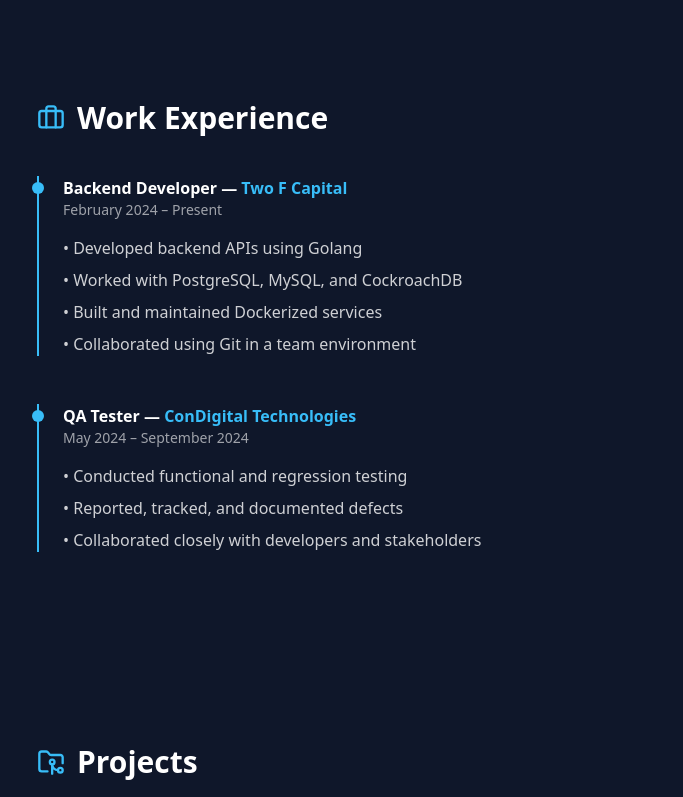
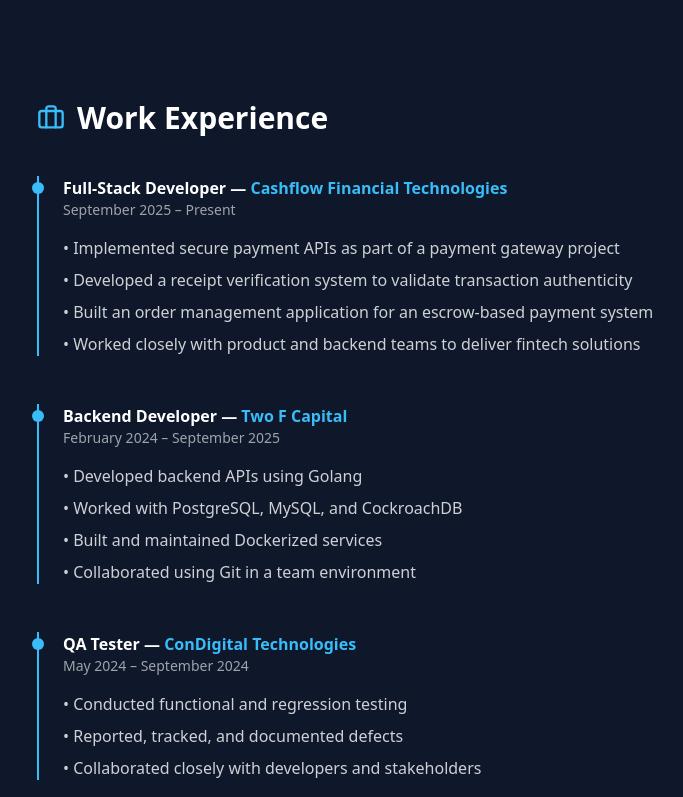
Before and after one commit to Kirubel-Enyew27/portfolio, a React (Vite) app in the folder frontend/: page /#home in a window 1280 px wide. Shown: the part 1848-2645 px from the top of the page, without its empty margins (51-734 px from the left). Built offline with nearby package versions, Linux system fonts and the light colour scheme.

Commit message:
add work experience

```diff
--- a/frontend/src/sections/Experience.tsx
+++ b/frontend/src/sections/Experience.tsx
@@ -9,6 +9,25 @@
       </h2>
 
       <div className="space-y-12">
+          {/* Cashflow Financial Technologies */}
+        <div className="relative border-l-2 border-accent pl-6">
+          <span className="absolute -left-[7px] top-1.5 w-3 h-3 rounded-full bg-accent" />
+
+          <h3 className="font-semibold">
+            Full-Stack Developer —{" "}
+            <span className="text-accent">Cashflow Financial Technologies</span>
+          </h3>
+          <p className="text-sm text-white/60">
+            September 2025 – Present
+          </p>
+
+          <ul className="mt-4 text-white/80 space-y-2">
+            <li>• Implemented secure payment APIs as part of a payment gateway project</li>
+            <li>• Developed a receipt verification system to validate transaction authenticity</li>
+            <li>• Built an order management application for an escrow-based payment system</li>
+            <li>• Worked closely with product and backend teams to deliver fintech solutions</li>
+          </ul>
+        </div>
         {/* Two F Capital */}
         <div className="relative border-l-2 border-accent pl-6">
           <span className="absolute -left-[7px] top-1.5 w-3 h-3 rounded-full bg-accent" />
@@ -17,7 +36,7 @@
             Backend Developer — <span className="text-accent">Two F Capital</span>
           </h3>
           <p className="text-sm text-white/60">
-            February 2024 – Present
+            February 2024 – September 2025
           </p>
 
           <ul className="mt-4 text-white/80 space-y-2">
```
